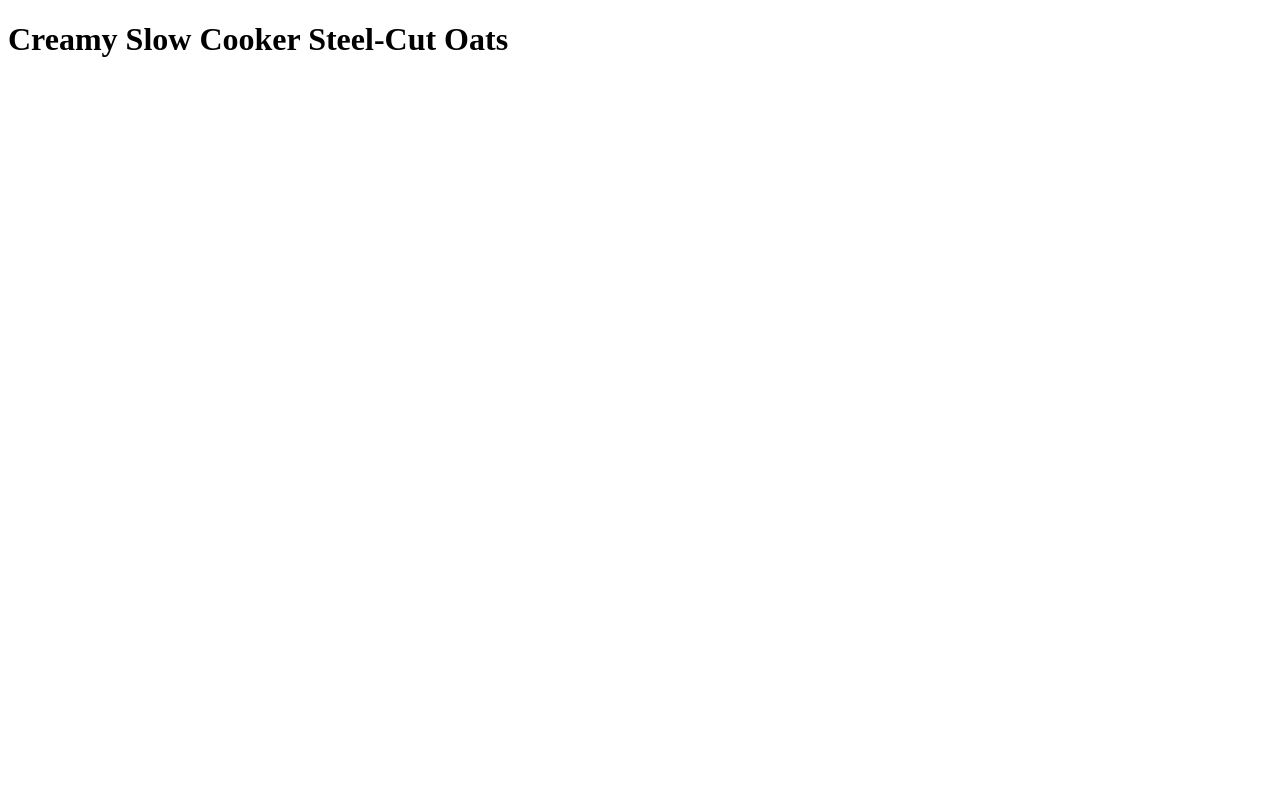
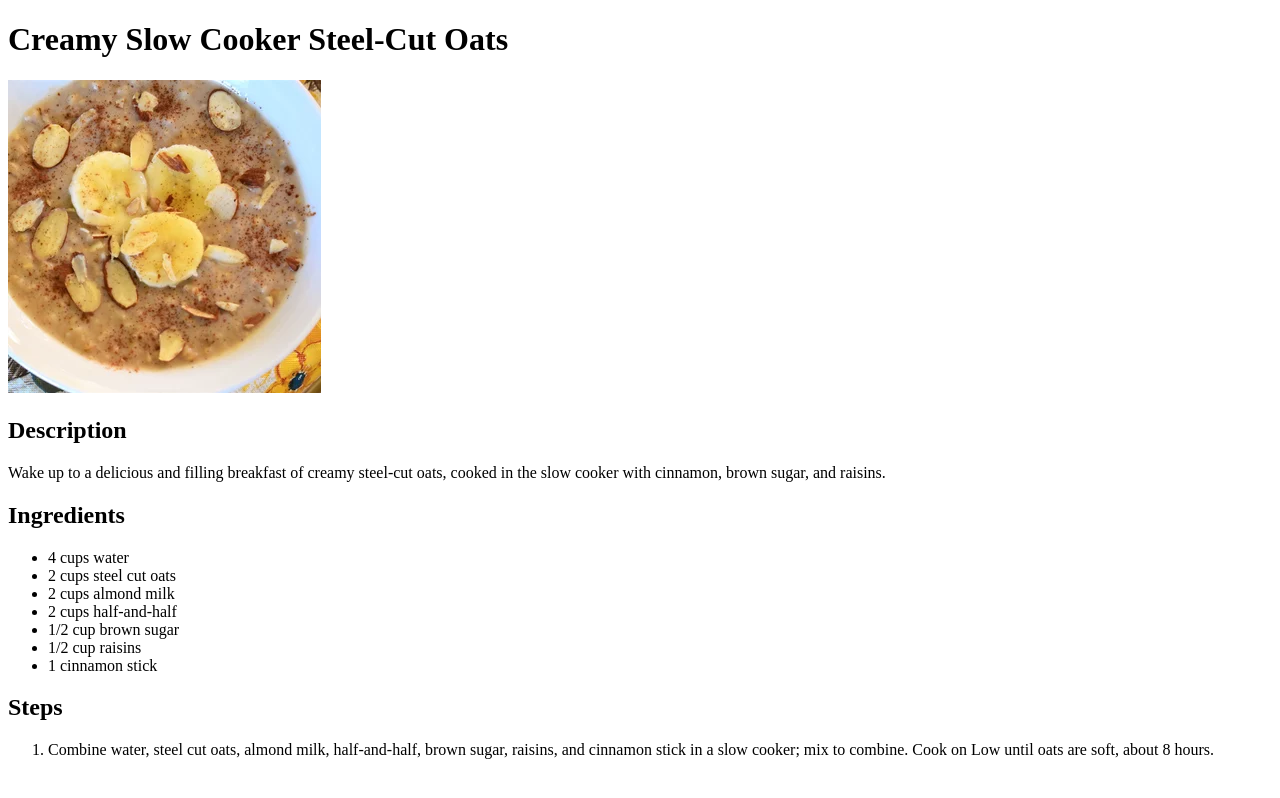
Before and after one commit to rafaelalma/odin-recipes, a plain HTML site: page recipes/steel-cut-oats.html in a window 1280 px wide. Drawn offline with Linux system fonts and the light colour scheme.

```diff
--- a/recipes/steel-cut-oats.html
+++ b/recipes/steel-cut-oats.html
@@ -10,6 +10,29 @@
 
 <body>
     <h1>Creamy Slow Cooker Steel-Cut Oats</h1>
+    <img src="../images/steel-cut-oats.webp" alt="Steel-Cut Oats recipe">
+    <h2>Description</h2>
+    <p>
+        Wake up to a delicious and filling breakfast of creamy steel-cut oats, cooked in the slow cooker with cinnamon,
+        brown sugar, and raisins.
+    </p>
+    <h2>Ingredients</h2>
+    <ul>
+        <li>4 cups water</li>
+        <li>2 cups steel cut oats</li>
+        <li>2 cups almond milk</li>
+        <li>2 cups half-and-half</li>
+        <li>1/2 cup brown sugar</li>
+        <li>1/2 cup raisins</li>
+        <li>1 cinnamon stick</li>
+    </ul>
+    <h2>Steps</h2>
+    <ol>
+        <li>
+            Combine water, steel cut oats, almond milk, half-and-half, brown sugar, raisins, and cinnamon stick in a
+            slow cooker; mix to combine. Cook on Low until oats are soft, about 8 hours.
+        </li>
+    </ol>
 </body>
 
 </html>
```
Also changed, not shown: index.html (+2 -0 lines), recipes/marinated-tuna-steak.html (added, +43 -0 lines), images/marinated-tuna-steak.webp (added).
